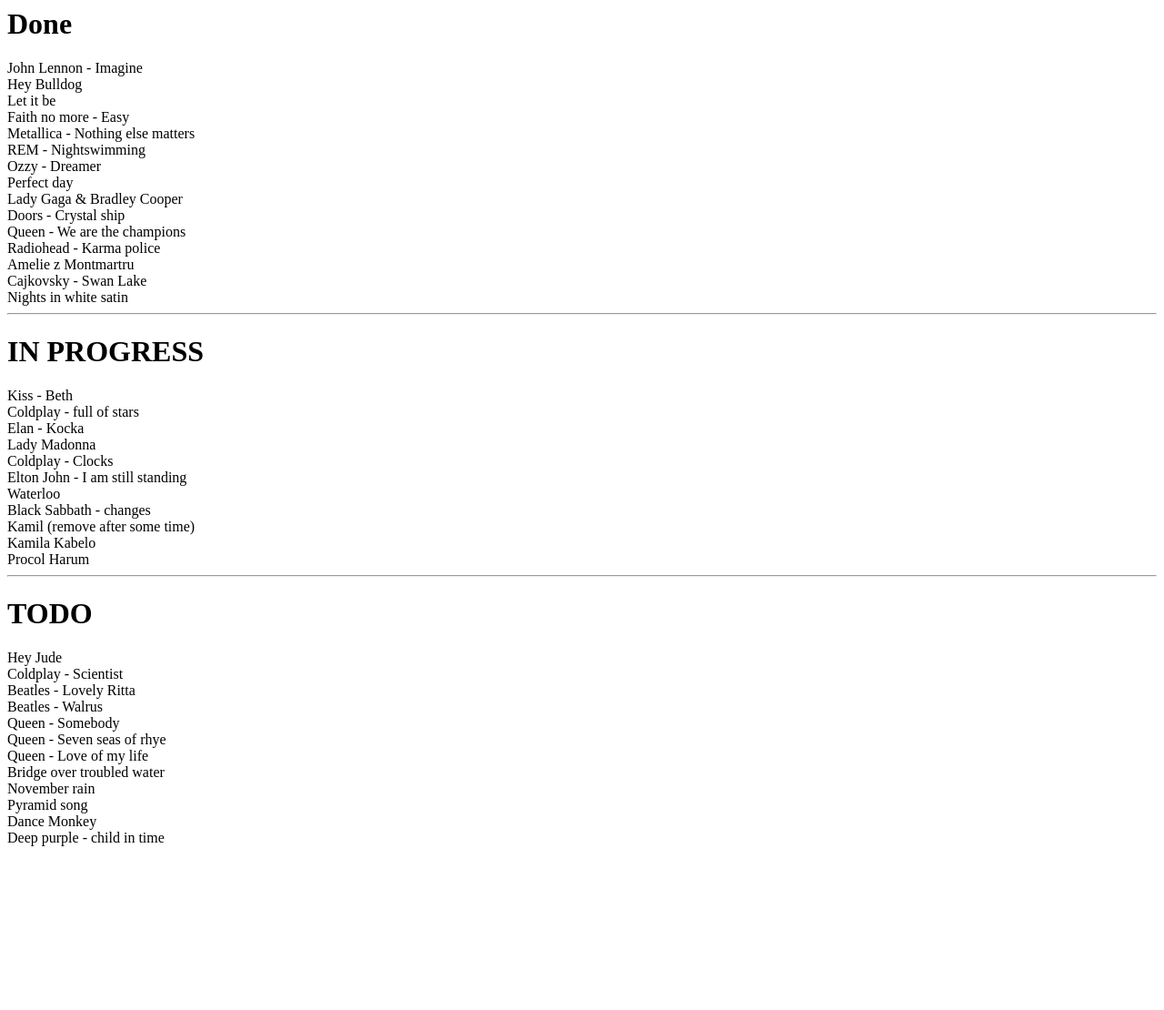
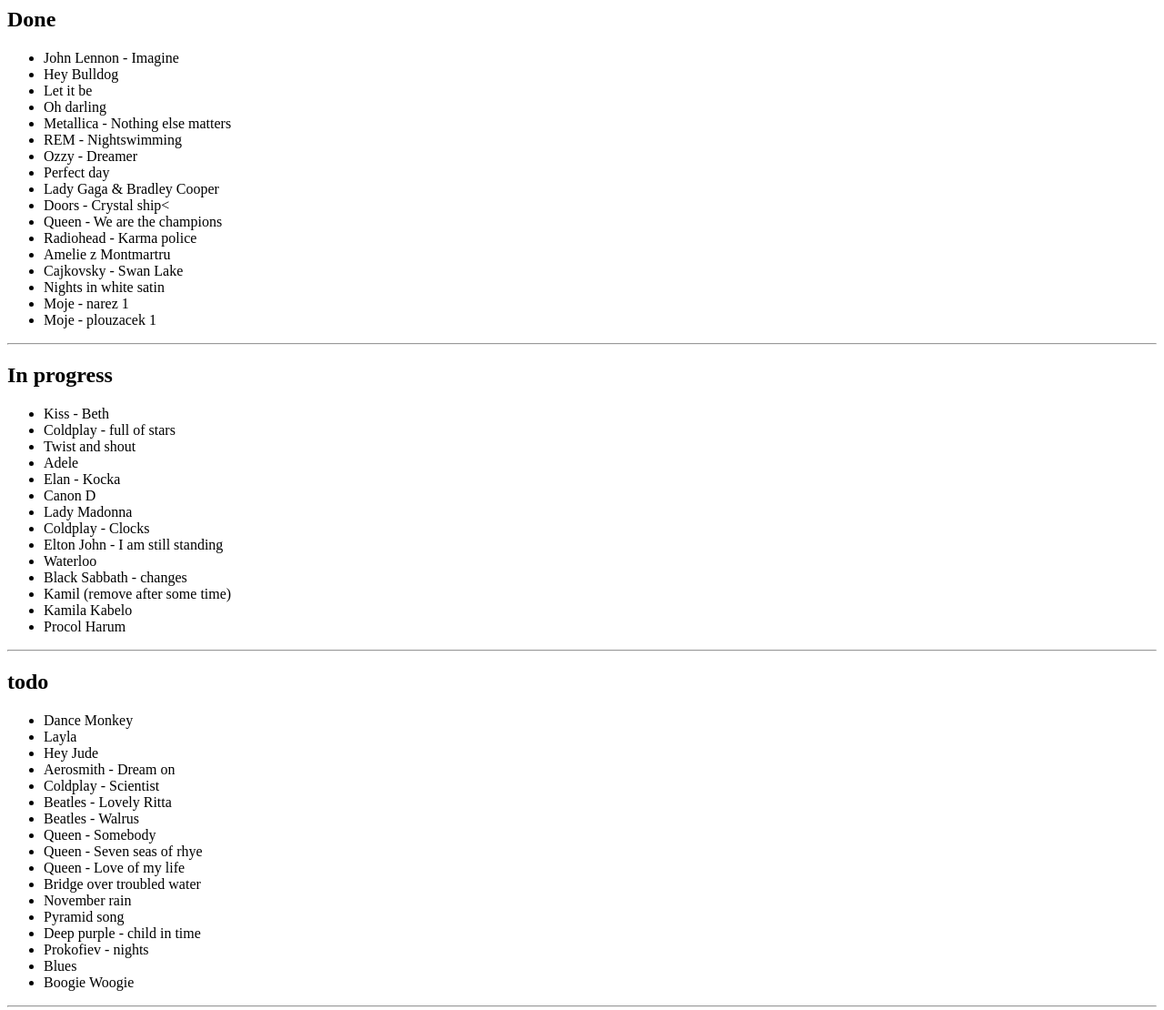
Before and after one commit to mposolda/mposolda.github.io, a plain HTML site: page music/piano.html in a window 1280 px wide. Shown: the whole page at 91% size. Before the commit the page ends 938 px from the top, so only its background shows below. Drawn offline with Linux system fonts and the light colour scheme.

Commit message:
Automatic rendering
Signed-off-by: mposolda <mposolda@gmail.com>

```diff
--- a/music/piano.html
+++ b/music/piano.html
@@ -1,49 +1,20 @@
-<h1>Done</h1>
-John Lennon - Imagine<br />
-Hey Bulldog<br />
-Let it be<br />
-Faith no more - Easy<br />
-Metallica - Nothing else matters<br />
-REM - Nightswimming<br />
-Ozzy - Dreamer<br />
-Perfect day<br />
-Lady Gaga & Bradley Cooper<br />
-Doors - Crystal ship<br />
-Queen - We are the champions<br />
-Radiohead - Karma police<br />
-Amelie z Montmartru<br />
-Cajkovsky - Swan Lake<br />
-Nights in white satin<br />
+<html>
+    <head>
+        <title>Piano</title>
 
-<hr />
+        <script src="./piano.js"></script>
+    </head>
 
-<H1>IN PROGRESS</h1>
+    <body onload="piano.startMe()">
 
-Kiss - Beth<br />
-Coldplay - full of stars<br />
-Elan - Kocka<br />
-Lady Madonna<br />
-Coldplay - Clocks<br />
-Elton John - I am still standing<br />
-Waterloo<br />
-Black Sabbath - changes<br />
-Kamil (remove after some time)<br />
-Kamila Kabelo<br />
-Procol Harum<br />
+      <div id="done"></div>
+      <hr />
 
-<hr />
+      <div id="inProgress"></div>
+      <hr />
 
-<h1>TODO</h1>
+      <div id="todo"></div>
+      <hr />
 
-Hey Jude<br />
-Coldplay - Scientist<br />
-Beatles - Lovely Ritta<br />
-Beatles - Walrus<br />
-Queen - Somebody<br />
-Queen - Seven seas of rhye<br />
-Queen - Love of my life<br />
-Bridge over troubled water<br />
-November rain<br />
-Pyramid song<br />
-Dance Monkey<br />
-Deep purple - child in time<br />
+    </body>
+</html>
--- /dev/null
+++ b/music/piano.js
@@ -0,0 +1,187 @@
+var songs = {
+  "done": {
+    "title": "Done",
+    "groupSongs": [
+      {
+        "name": "John Lennon - Imagine"
+      },
+      {
+        "name": "Hey Bulldog"
+      },
+      {
+        "name": "Let it be"
+      },
+      {
+        "name": "Oh darling"
+      },
+      {
+        "name": "Metallica - Nothing else matters"
+      },
+      {
+        "name": "REM - Nightswimming"
+      },
+      {
+        "name": "Ozzy - Dreamer"
+      },
+      {
+        "name": "Perfect day"
+      },
+      {
+        "name": "Lady Gaga & Bradley Cooper"
+      },
+      {
+        "name": "Doors - Crystal ship<"
+      },
+      {
+        "name": "Queen - We are the champions"
+      },
+      {
+        "name": "Radiohead - Karma police"
+      },
+      {
+        "name": "Amelie z Montmartru"
+      },
+      {
+        "name": "Cajkovsky - Swan Lake"
+      },
+      {
+        "name": "Nights in white satin"
+      },
+      {
+        "name": "Moje - narez 1"
+      },
+      {
+        "name": "Moje - plouzacek 1"
+      }
+    ]
+  },
+  "inProgress": {
+    "title": "In progress",
+    "groupSongs": [
+      {
+        "name": "Kiss - Beth"
+      },
+      {
+        "name": "Coldplay - full of stars"
+      },
+      {
+        "name": "Twist and shout"
+      },
+      {
+        "name": "Adele"
+      },
+      {
+        "name": "Elan - Kocka",
+        "links": [ "https://pisnicky-akordy.cz/elan/kocka" ]
+      },
+      {
+        "name": "Canon D"
+      },
+      {
+        "name": "Lady Madonna"
+      },
+      {
+        "name": "Coldplay - Clocks"
+      },
+      {
+        "name": "Elton John - I am still standing"
+      },
+      {
+        "name": "Waterloo"
+      },
+      {
+        "name": "Black Sabbath - changes"
+      },
+      {
+        "name": "Kamil (remove after some time)"
+      },
+      {
+        "name": "Kamila Kabelo"
+      },
+      {
+        "name": "Procol Harum"
+      }
+    ]
+  },
+  "todo": {
+    "title": "todo",
+    "groupSongs": [
+      {
+        "name": "Dance Monkey"
+      },
+      {
+        "name": "Layla"
+      },
+      {
+        "name": "Hey Jude"
+      },
+      {
+        "name": "Aerosmith - Dream on"
+      },
+      {
+        "name": "Coldplay - Scientist"
+      },
+      {
+        "name": "Beatles - Lovely Ritta"
+      },
+      {
+        "name": "Beatles - Walrus"
+      },
+      {
+        "name": "Queen - Somebody"
+      },
+      {
+        "name": "Queen - Seven seas of rhye"
+      },
+      {
+        "name": "Queen - Love of my life"
+      },
+      {
+        "name": "Bridge over troubled water"
+      },
+      {
+        "name": "November rain"
+      },
+      {
+        "name": "Pyramid song"
+      },
+      {
+        "name": "Deep purple - child in time"
+      },
+      {
+        "name": "Prokofiev - nights"
+      },
+      {
+        "name": "Blues"
+      },
+      {
+        "name": "Boogie Woogie"
+      }
+    ]
+  }
+};
+
+
+class Piano {
+
+  startMe() {
+    document.getElementById('done').innerHTML = this.#renderSongs(songs, "done");
+    document.getElementById('inProgress').innerHTML = this.#renderSongs(songs, "inProgress");
+    document.getElementById('todo').innerHTML = this.#renderSongs(songs, "todo");
+  }
+
+  #renderSongs(songs, groupTitle) {
+    var currentGroup = songs[groupTitle];
+    var str = "<div id=\"" + groupTitle + "\"><h2>" + currentGroup.title + "</h2><ul>";
+    var len = currentGroup.groupSongs.length;
+    for (let i = 0; i < len; i++) {
+      var song = currentGroup.groupSongs[i];
+      str += "<li>" + song.name + "</li>";
+    }
+    str += "</ul>";
+    return str;
+  }
+
+}
+
+var piano = new Piano();
```
